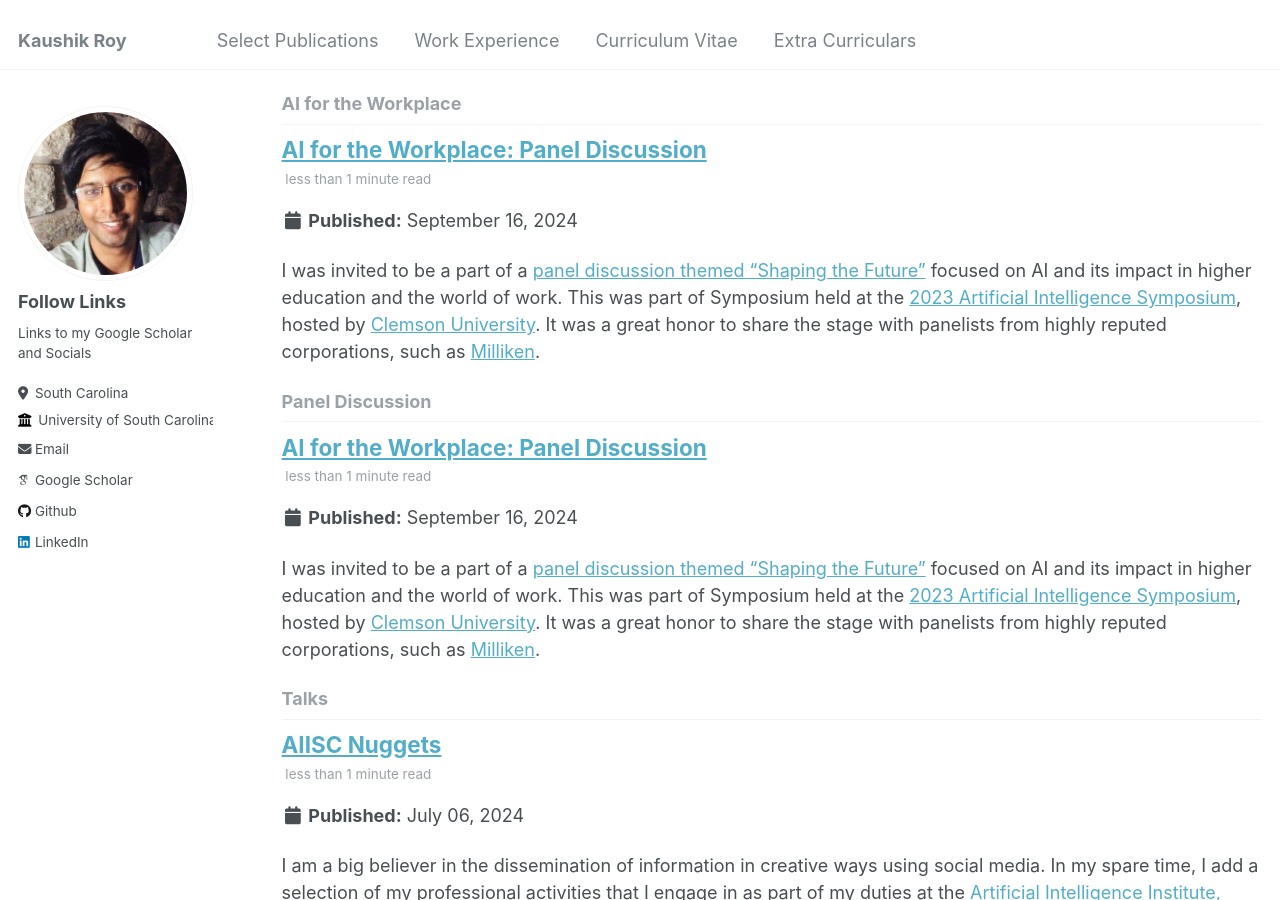
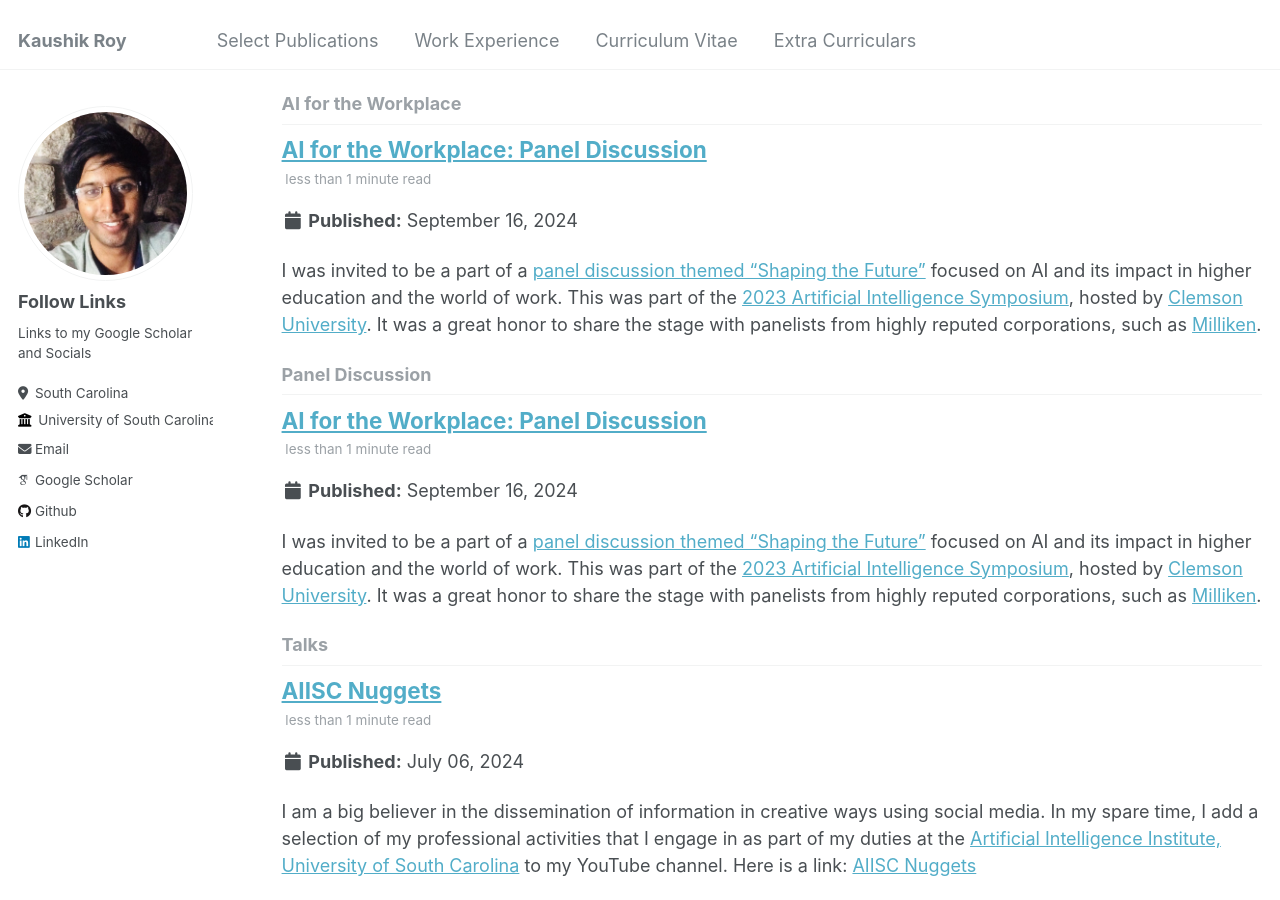
Before and after one commit to kauroy1994/home, a Jekyll site: the page built from _pages/tag-archive.html, in a window 1280 px wide and 900 px high, scrolled down 364 px. Built offline with Jekyll 4.4.1, drawn with Linux system fonts in a browser that asks for light colours; some web fonts are replaced.

Commit message:
Update 2024-09-16-blog-post-3.md

```diff
--- a/_posts/2024-09-16-blog-post-3.md
+++ b/_posts/2024-09-16-blog-post-3.md
@@ -7,6 +7,6 @@ tags:
   - AI for the Workplace
 ---
 
-I was invited to be a part of a [panel discussion themed “Shaping the Future”](https://www.linkedin.com/feed/update/urn:li:activity:7140847438138970112/) focused on AI and its impact in higher education and the world of work. This was part of Symposium held at the [2023 Artificial Intelligence Symposium](https://www.goscace.org/event-5388014), hosted by [Clemson University](https://www.clemson.edu/index.html). It was a great honor to share the stage with panelists from highly reputed corporations, such as [Milliken](https://www.milliken.com/en-us).
+I was invited to be a part of a [panel discussion themed “Shaping the Future”](https://www.linkedin.com/feed/update/urn:li:activity:7140847438138970112/) focused on AI and its impact in higher education and the world of work. This was part of the [2023 Artificial Intelligence Symposium](https://www.goscace.org/event-5388014), hosted by [Clemson University](https://www.clemson.edu/index.html). It was a great honor to share the stage with panelists from highly reputed corporations, such as [Milliken](https://www.milliken.com/en-us).
 
 ![image](https://github.com/user-attachments/assets/fa44dca8-2e85-41b3-93f0-e8882336ef1b)
```
